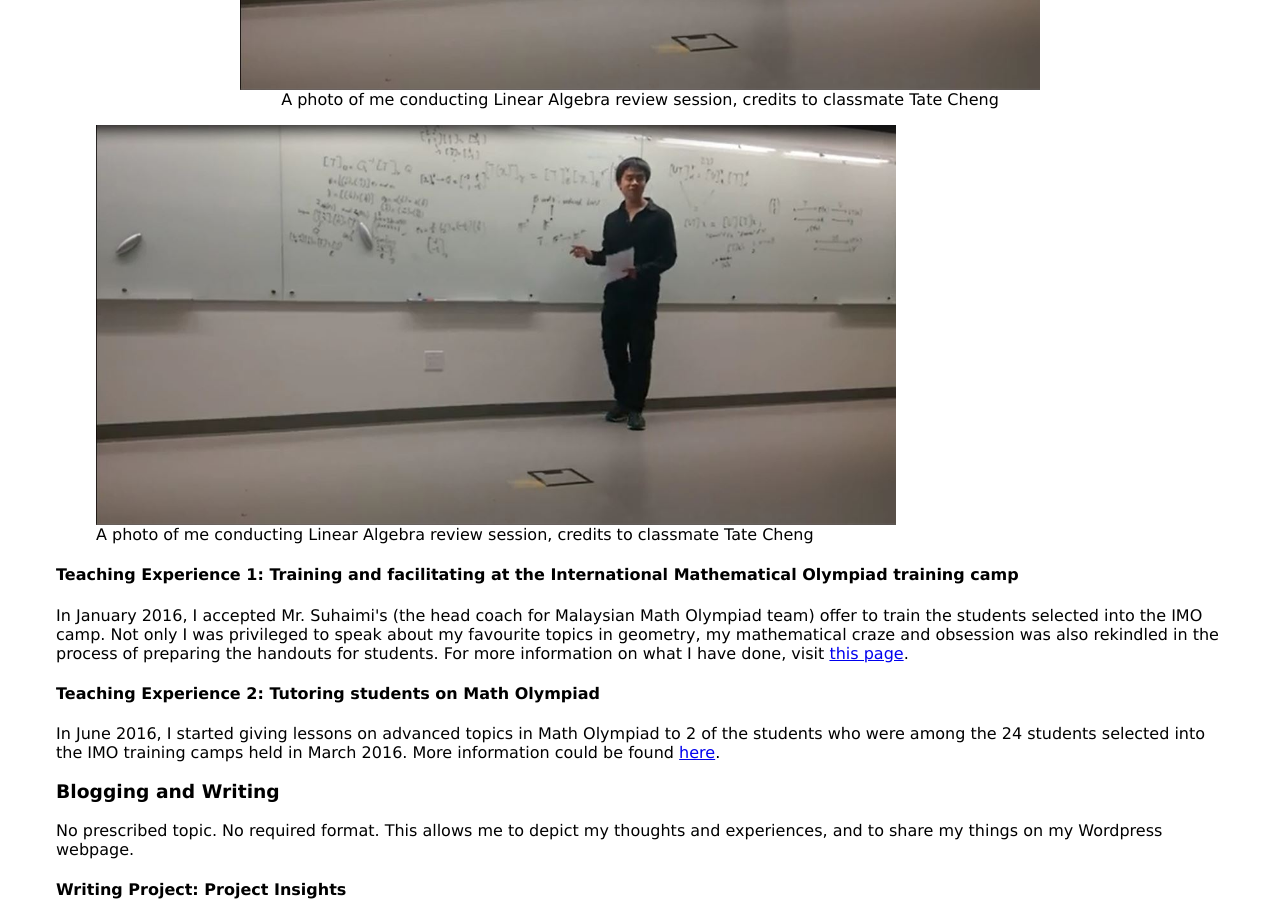
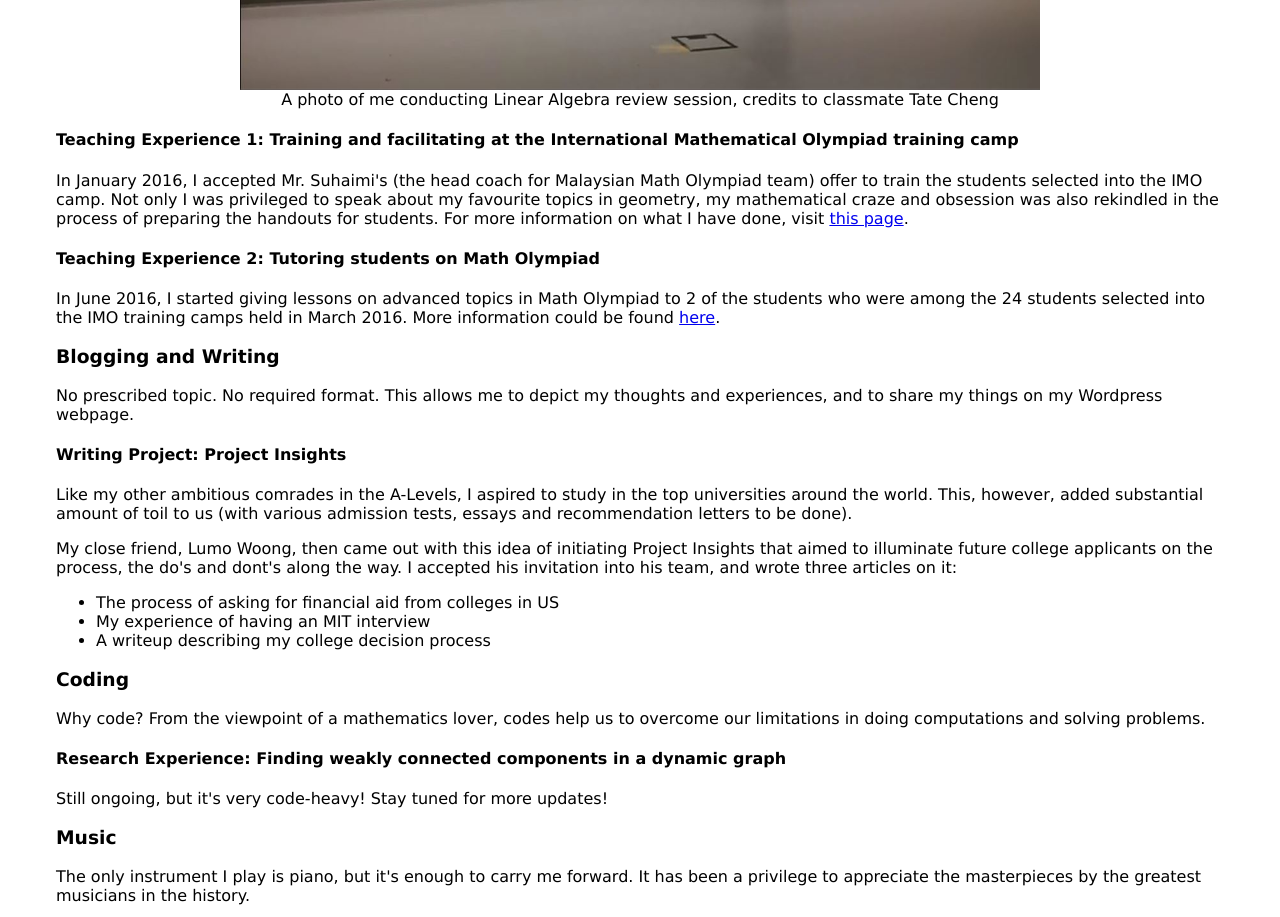
Before and after one commit to Anzoteh96/anzoteh96.github.io, a plain HTML site: page index.html in a window 1280 px wide. Shown: the part 1540-2457 px from the top of the page. Drawn offline with Linux system fonts and the light colour scheme.

Commit message:
Update index.html

```diff
--- a/index.html
+++ b/index.html
@@ -117,10 +117,6 @@
         </figure>
     </div>
 
-    <figure>
-        <img src="review_session.JPG" alt="review session" width="800" />
-        <figcaption>A photo of me conducting Linear Algebra review session, credits to classmate Tate Cheng</figcaption>
-    </figure>
     <h4>Teaching Experience 1: Training and facilitating at the International Mathematical Olympiad training camp</h4>
     <p>
         In January 2016, I accepted Mr. Suhaimi's (the head coach for Malaysian Math Olympiad team) offer to train the students selected into the IMO camp.
```
